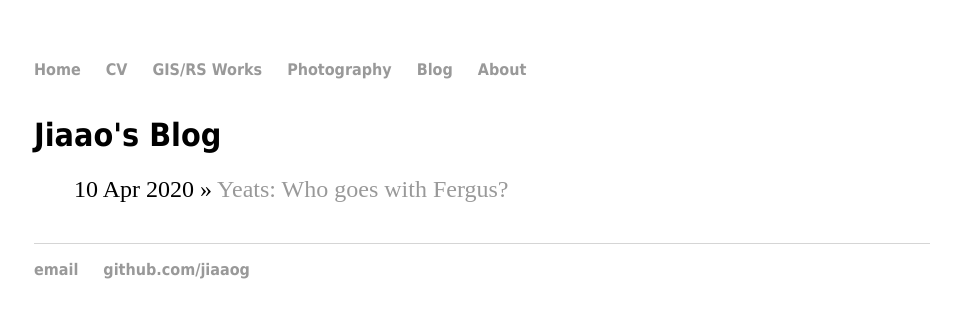
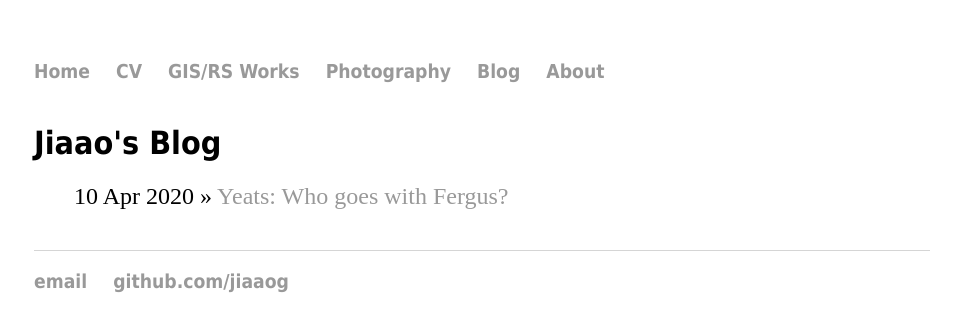
Before and after one commit to jiaaog/jiaaog.github.io, a Jekyll site: the page built from blog/index.html, in a window 1280 px wide. Shown: the top 332 px of the page, without its empty margins (158-1119 px from the left). Built offline with Jekyll 4.4.1, drawn with Linux system fonts in a browser that asks for light colours.

Commit message:
Update main.css

```diff
--- a/css/main.css
+++ b/css/main.css
@@ -5,6 +5,7 @@
 nav ul, footer ul {
     font-family:Tahoma, Geneva, sans-serif;
     padding: 0px;
+    font-size: 1.2em;
     list-style: none;
     font-weight: bold;
 }
@@ -71,13 +72,13 @@
   font-family:Tahoma, Geneva, sans-serif;
   color: #3a3535;
   cursor: pointer;
-  padding: 16px;
+  padding: 5%;
   width: 100%;
   border: none;
   text-align: left;
   outline: none;
   font-size: 1.5em;
-  transition: 0.4s;
+  transition: 0.6s;
 }
 
 .active, .accordion:hover {
@@ -89,7 +90,7 @@
   color: #d8d5d5;
   font-weight: bold;
   float: right;
-  margin-left: 5px;
+  margin-left: auto;
 }
 
 .active:after {
@@ -97,7 +98,7 @@
 }
 
 .panel {
-  padding: 0 18px;
+  padding: inherit;
   background-color: white;
   max-height: 0;
   overflow: hidden;
```
